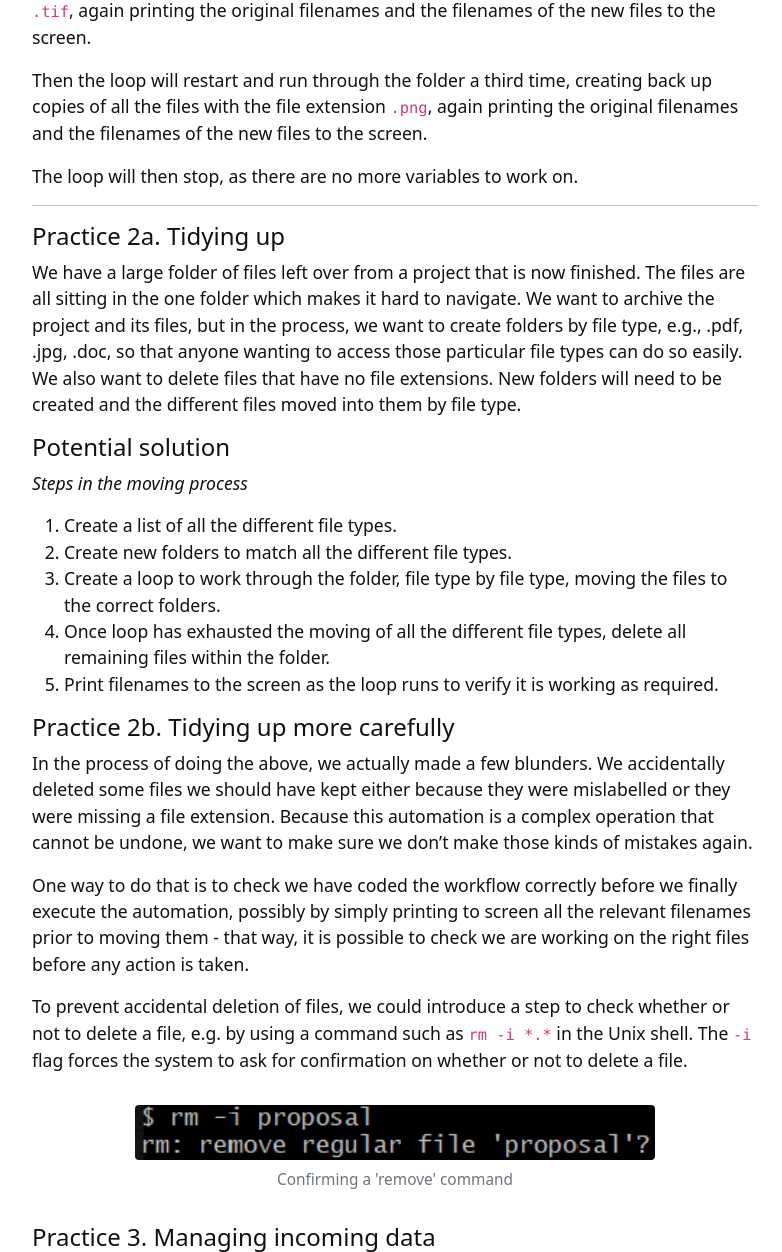
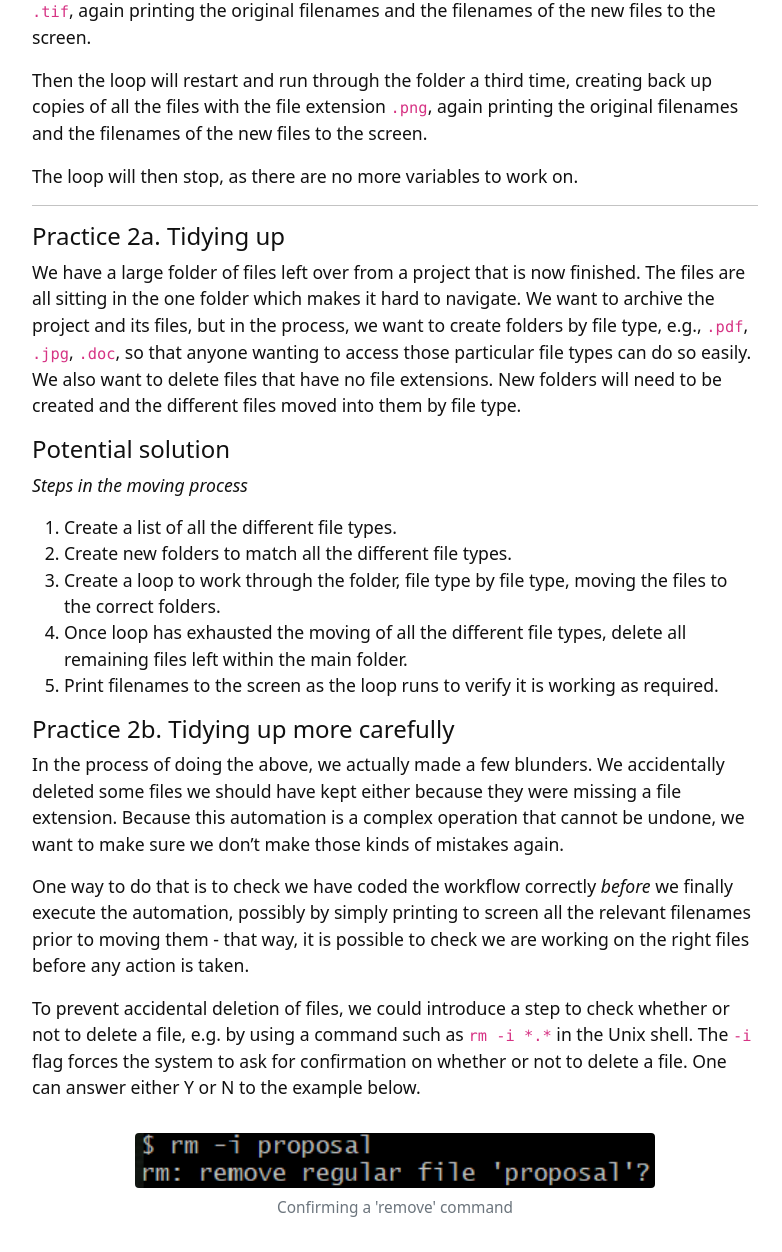
Before and after one commit to weaverbel/intro-computational-thinking, a Jekyll site: the page built from content/5-solutions.md, in a window 1280 px wide and 1400 px high, scrolled down 1821 px, cut to the strip 0-1252 px from the top of the window. Shown: the whole strip, without its empty margins (245-1027 px from the left). Built offline with Jekyll 4.4.1, drawn with Linux system fonts in a browser that asks for light colours; some of the changed text lies outside the part shown.

Commit message:
Update 5-solutions.md
remove pseudocode and fix typos

```diff
--- a/content/5-solutions.md
+++ b/content/5-solutions.md
@@ -45,7 +45,7 @@ The loop will then stop, as there are no more variables to work on.
 
 #### Practice 2a. Tidying up
 
-We have a large folder of files left over from a project that is now finished. The files are all sitting in the one folder which makes it hard to navigate. We want to archive the project and its files, but in the process, we want to create folders by file type, e.g., .pdf, .jpg, .doc, so that anyone wanting to access those particular file types can do so easily. We also want to delete files that have no file extensions. New folders will need to be created and the different files moved into them by file type.
+We have a large folder of files left over from a project that is now finished. The files are all sitting in the one folder which makes it hard to navigate. We want to archive the project and its files, but in the process, we want to create folders by file type, e.g., `.pdf`, `.jpg`, `.doc`, so that anyone wanting to access those particular file types can do so easily. We also want to delete files that have no file extensions. New folders will need to be created and the different files moved into them by file type.
 
 #### Potential solution
 
@@ -54,26 +54,25 @@ We have a large folder of files left over from a project that is now finished. T
 1. Create a list of all the different file types.
 2. Create new folders to match all the different file types.
 3. Create a loop to work through the folder, file type by file type, moving the files to the correct folders.
-4. Once loop has exhausted the moving of all the different file types, delete all remaining files within the folder.
+4. Once loop has exhausted the moving of all the different file types, delete all remaining files left within the main folder.
 5. Print filenames to the screen as the loop runs to verify it is working as required.
 
 #### Practice 2b. Tidying up more carefully
 
-In the process of doing the above, we actually made a few blunders. We accidentally deleted some files we should have kept either because they were mislabelled or they were missing a file extension. Because this automation is a complex operation that cannot be undone, we want to make sure we don't make those kinds of mistakes again.
+In the process of doing the above, we actually made a few blunders. We accidentally deleted some files we should have kept either because they were missing a file extension. Because this automation is a complex operation that cannot be undone, we want to make sure we don't make those kinds of mistakes again.
 
-One way to do that is to check we have coded the workflow correctly before we finally execute the automation, possibly by simply printing to screen all the relevant filenames prior to moving them - that way, it is possible to check we are working on the right files before any action is taken.
+One way to do that is to check we have coded the workflow correctly *before* we finally execute the automation, possibly by simply printing to screen all the relevant filenames prior to moving them - that way, it is possible to check we are working on the right files before any action is taken.
 
-To prevent accidental deletion of files, we could introduce a step to check whether or not to delete a file, e.g. by using a command such as `rm -i *.*` in the Unix shell. The `-i` flag forces the system to ask for confirmation on whether or not to delete a file.
+To prevent accidental deletion of files, we could introduce a step to check whether or not to delete a file, e.g. by using a command such as `rm -i *.*` in the Unix shell. The `-i` flag forces the system to ask for confirmation on whether or not to delete a file. One can answer either Y or N to the example below.
 
 {% include figure.html img="code-in-shell.png" alt="RM command in the shell" caption="Confirming a 'remove' command" width="75%" %}
 
 
 #### Practice 3. Managing incoming data
+
 Suppose you have a number of acoustic listening devices set up in the bush. Every day, you receive an email from each device with an attached data file recording that day's activity. In order to analyse the data from the devices, all the separate daily data files need to be combined weekly into a single file. It is important that each device ID is listed within a column in the combined data file to identify all the different locations.
 
 In order to analyse the data over time, you need to append the weekly file digest to the existing, now very large, main data file. Before adding anything new, and in order to safeguard the integrity of the data, you need to create a backup of that main data file and send a copy of that backup file to your cloud storage account for safekeeping. Once the new data has been appended, you need to rename the new main data file with today's date as part of the file name, and run software against the file to ensure the integrity of the data, e.g., to check that no data is missing (which might indicate a malfunctioning device).
-
-Write some pseudocode of how you might automate this process.
 
 *Steps in the data combination process*
 
@@ -81,8 +80,8 @@ Write some pseudocode of how you might automate this process.
 2. Move the previous version of the main data file to cloud storage.
 3. Save all the new data files individually to local storage with the device ID of each as part of the file names.
 4. Create a new weekly data file digest into which the daily digests from the different devices will be imported.
-5. Import each daily digest to that data file with a `append` command, ensuring that the device ID relatiing to each file's data is written into a separate column.
+5. Import each daily digest to that data file with an `append` command, ensuring that the device ID relating to each file's data is written into a separate column.
 6. Append the weekly digest to the newly renamed main data file.
-7. Verify that no data is missing. In [OpenRefine](https://openrefine.org/), using `Facet by Blank` on the relevant data fields could verify that no data is missing.
+7. Verify that no data is missing. In [OpenRefine](https://openrefine.org/), using `Facet by Blank` on the relevant data fields could be one way to verify that no data is missing.
 
 ------
```
